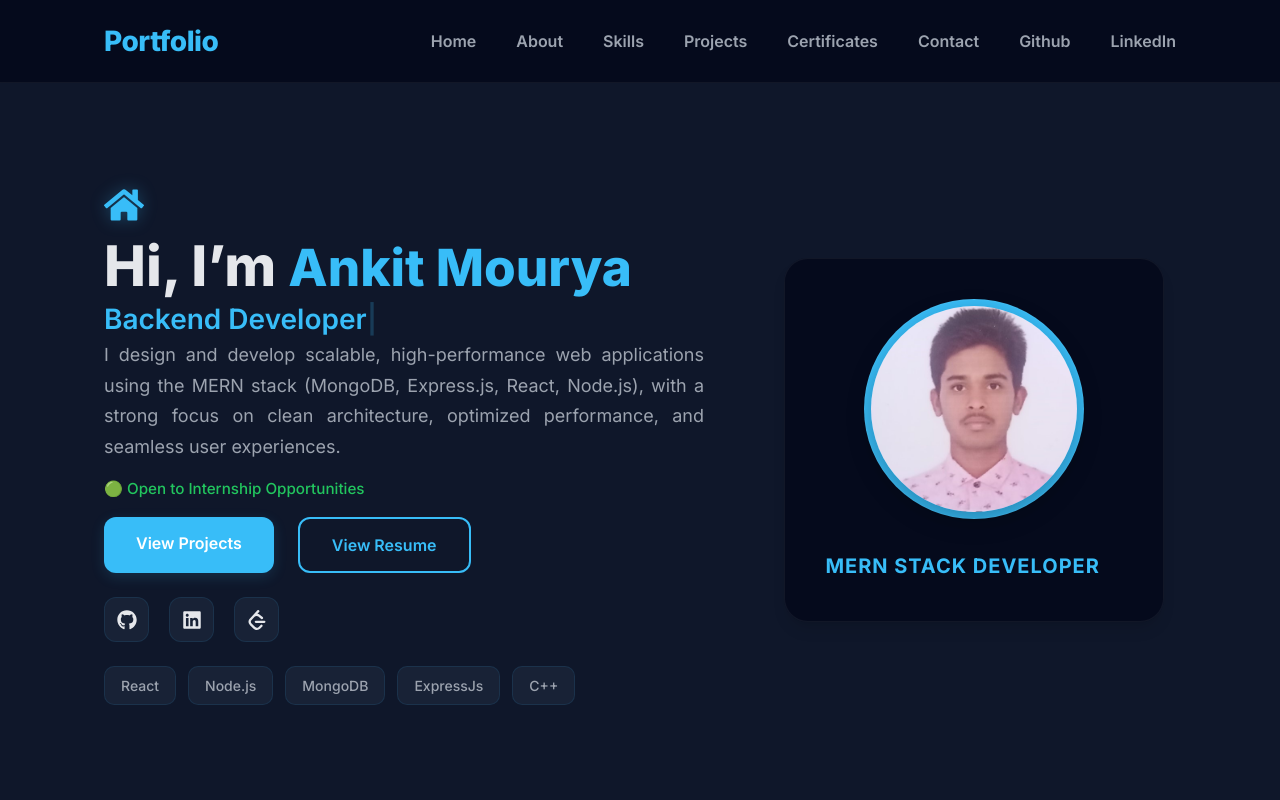
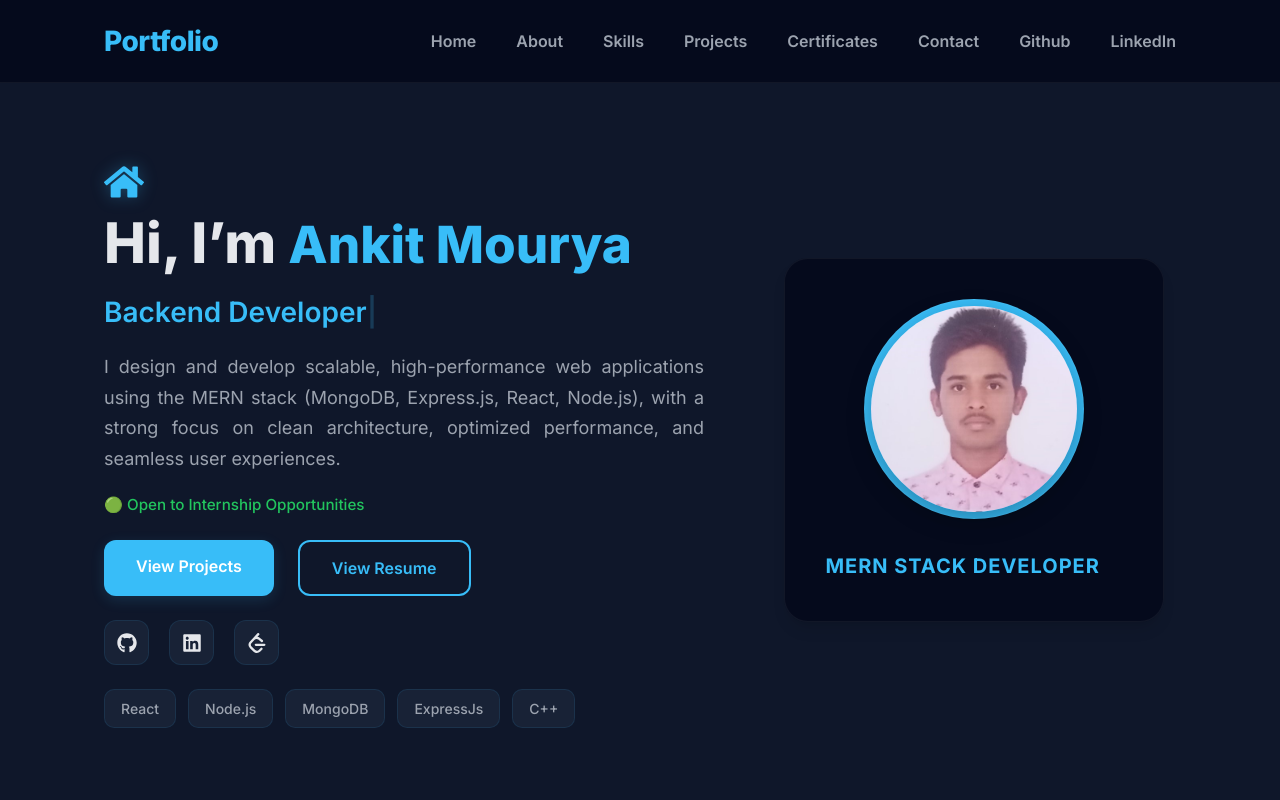
Before and after one commit to Mouryankit/portfolio, a React (Vite) app: page / in a window 1280 px wide. Shown: the top 800 px of the page. Built offline with nearby package versions, Linux system fonts and the light colour scheme.

Commit message:
style : update bottom margin for para and div

```diff
--- a/src/sections/Home/Home.css
+++ b/src/sections/Home/Home.css
@@ -35,7 +35,7 @@
   font-weight: 800;
   color: var(--text-primary);
   line-height: 1.1;
-  /* margin-bottom: 1.5rem; */
+  margin-bottom: 1rem;
 }
 
 .home-title span {
@@ -46,14 +46,14 @@
   font-size: 1.75rem;
   font-weight: 600;
   color: var(--accent-primary);
-  /* margin-bottom: 1.5rem; */
+  margin-bottom: 1.2rem;
 }
 
 .home-description {
   font-size: 1.125rem;
   color: var(--text-secondary);
   line-height: 1.7;
-  margin-bottom: 1rem;
+  margin-bottom: 1.2rem;
   max-width: 600px;
   text-align : justify;
 }
@@ -61,7 +61,7 @@
 .availability {
   font-weight: 500;
   color: #22c55e;
-  margin-bottom: 1rem;
+  margin-bottom: 1.5rem;
   display: flex;
   align-items: center;
   gap: 8px;
```
